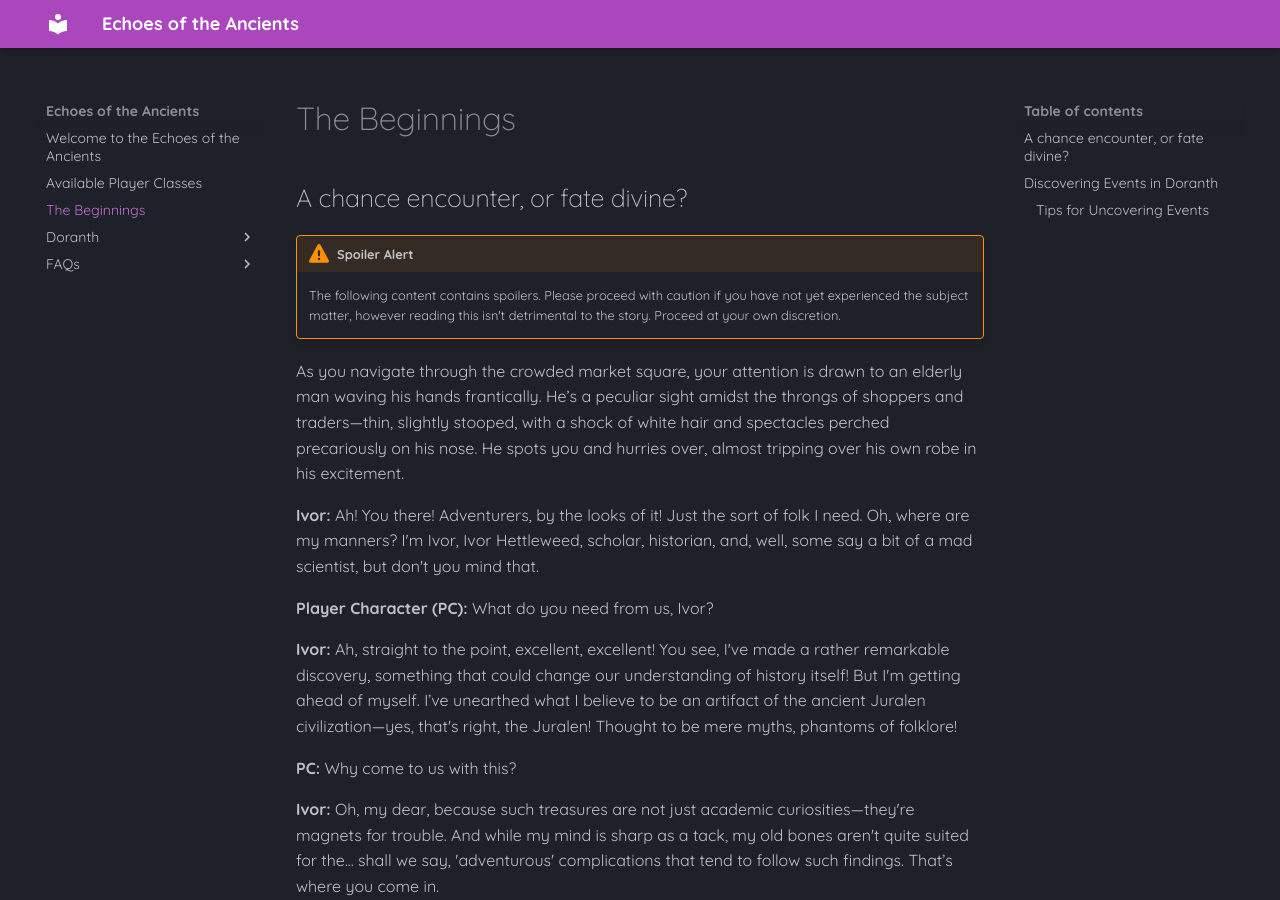
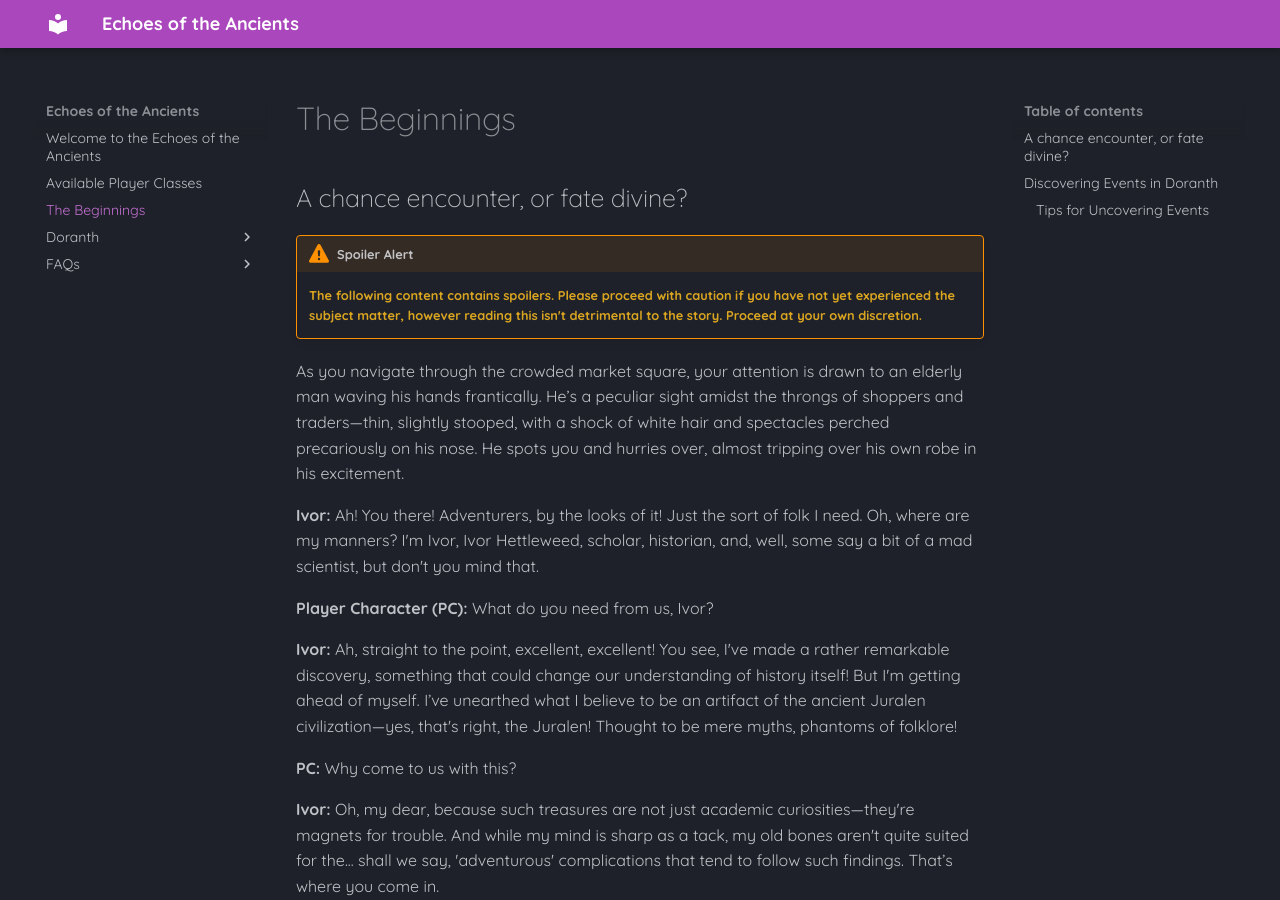
Before and after one commit to Bomchoo/Arvanis-Wiki, an MkDocs documentation site: the page built from docs/Opening-Quest-and-Hints.md, in a window 1280 px wide and 900 px high. Built offline with MkDocs 1.6.1 and Material for MkDocs 9.7.7, drawn with Linux system fonts in a browser that asks for light colours.

Commit message:
Try Something New

```diff
--- a/docs/Opening-Quest-and-Hints.md
+++ b/docs/Opening-Quest-and-Hints.md
@@ -4,7 +4,7 @@
 
 !!! warning "Spoiler Alert"
 
-    The following content contains spoilers. Please proceed with caution if you have not yet experienced the subject matter, however reading this isn't detrimental to the story. Proceed at your own discretion.
+    <span class="yellow-text">**The following content contains spoilers. Please proceed with caution if you have not yet experienced the subject matter, however reading this isn't detrimental to the story. Proceed at your own discretion.**</span>
 
 As you navigate through the crowded market square, your attention is drawn to an elderly man waving his hands frantically. He’s a peculiar sight amidst the throngs of shoppers and traders—thin, slightly stooped, with a shock of white hair and spectacles perched precariously on his nose. He spots you and hurries over, almost tripping over his own robe in his excitement.
 
```
